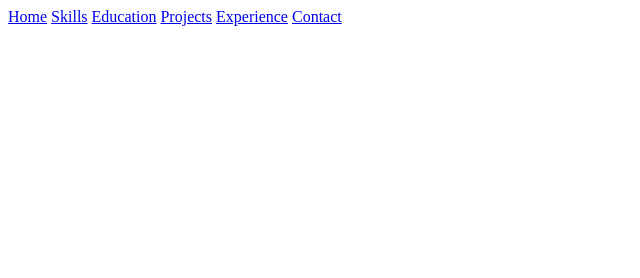
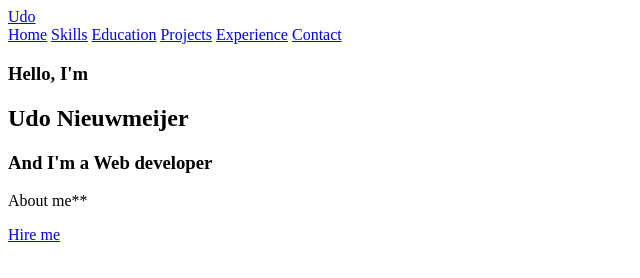
Before and after one commit to UdoNieuw/MyPortifolio, a plain HTML site: page Index.html in a window 1280 px wide. Shown: the whole page, without its empty margins (0-640 px from the left). Drawn offline with Linux system fonts and the light colour scheme.

Commit message:
Update Index.html

```diff
--- a/Index.html
+++ b/Index.html
@@ -8,6 +8,7 @@
         <div class="main">
             <div class="navbar">
                 <header>
+                    <a href="#" class="logo">Udo</a>
                     <!-- Navigation -->
                     <nav>
                         <a href="#" class="active">Home</a>
@@ -21,7 +22,17 @@
             </div>
             <!-- Home section -->
             <section>
-
+                <div class="home-content">
+                    <h3>Hello, I'm</h3>
+                    <h1>Udo Nieuwmeijer</h1>
+                    <h3>And I'm a <span>Web developer</span></h3>
+                    <p>About me**</p>
+                    <div class="social-icons">
+                        <a href="#"><i class="fa-brands fa-linkedin"></i></a>
+                        <a href="#"><i class="fa-brands fa-github"></i></a>
+                    </div>
+                    <a href="#" class="btn">Hire me</a>
+                </div>
             </section>
         </div>
     </body>
```
